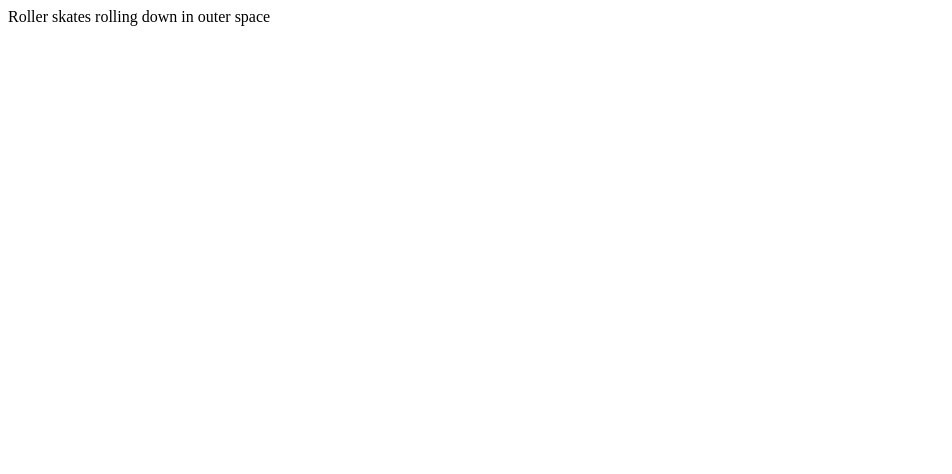
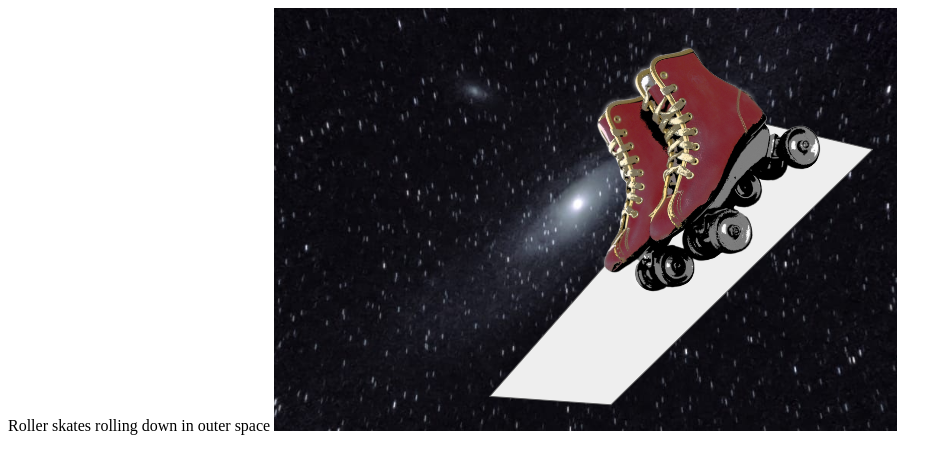
Before and after one commit to faisaltaher/website_about_me, a plain HTML site: page note7420201134.html in a window 1280 px wide. Shown: the whole page, without its empty margins (0-952 px from the left). Drawn offline with Linux system fonts and the light colour scheme.

Commit message:
Update note7420201134.html

```diff
--- a/note7420201134.html
+++ b/note7420201134.html
@@ -1,4 +1,4 @@
 <html>
 <body>Roller skates rolling down in outer space
-<img src="ROLLERSKATESROLLINGDOWNINOUTERSPACE.png/></body>
+<img src="ROLLERSKATESROLLINGDOWNINOUTERSPACE.PNG"></body>
 </html>
```
